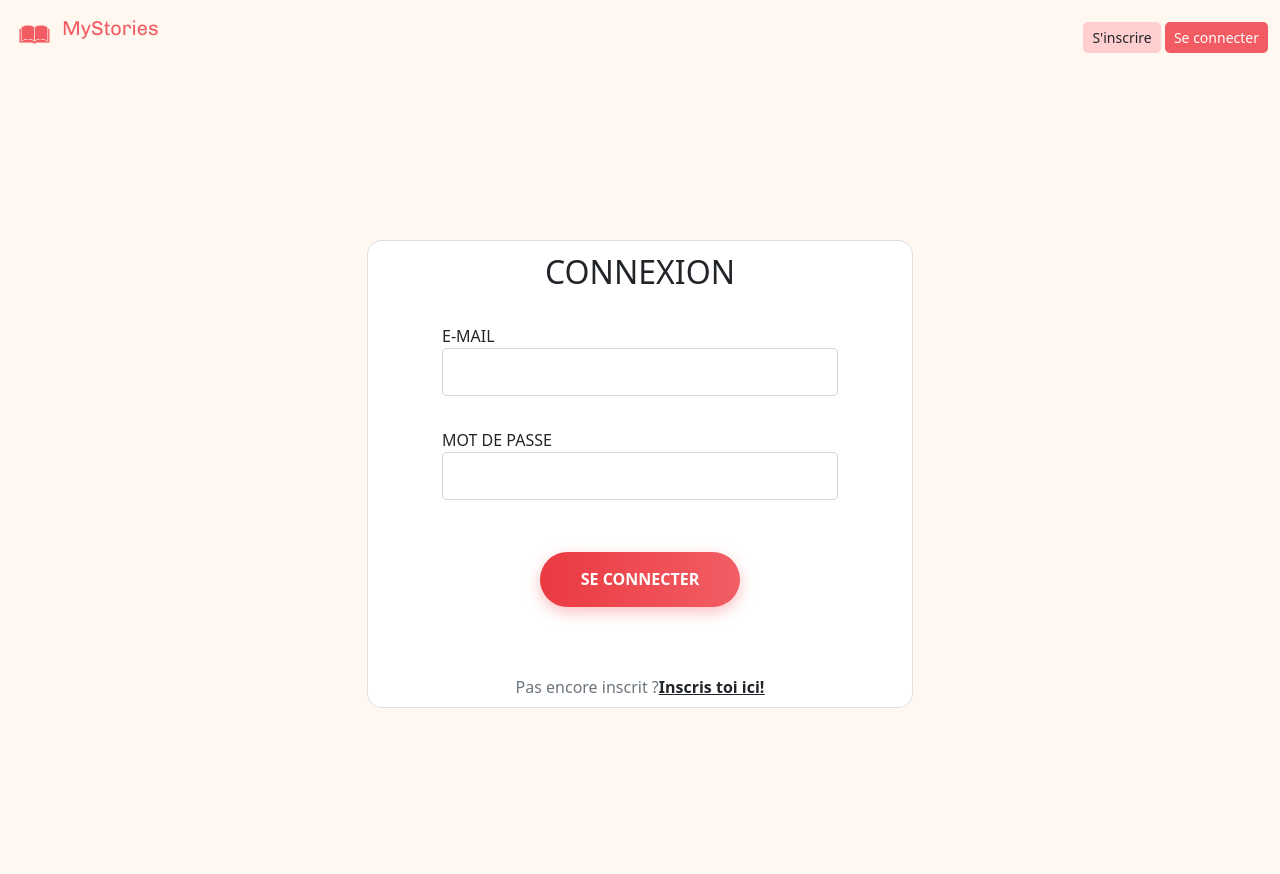
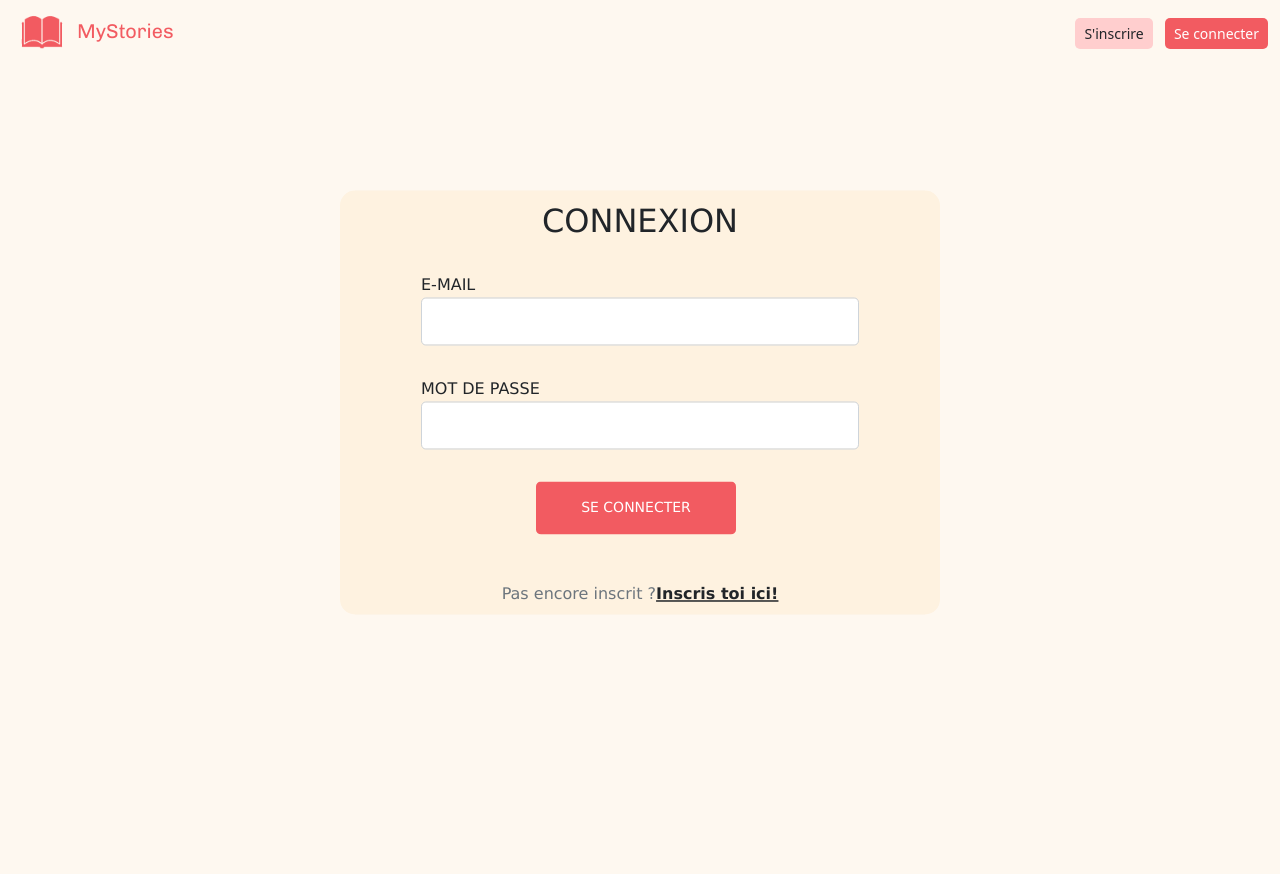
Before and after one commit to MathysTraversier/MyStories, a PHP site: page /connexion.php in a window 1280 px wide. After the commit the page ends 614 px from the top, so only its background shows below. Run offline with PHP 8.4, Linux system fonts and the light colour scheme.

Commit message:
alignement

```diff
--- a/connexion.php
+++ b/connexion.php
@@ -14,12 +14,12 @@
   <?php
   require("includes/navbar.php");
   ?>
-  <section class="vh-100 bg-image align-items-center">
-    <div class="mask d-flex align-items-center h-100 bg-orange-50">
+  <section class="vh-100 align-items-center">
+    <div class="mask d-flex align-items-center h-100">
       <div class="container h-100">
         <div class="row d-flex justify-content-center align-items-center h-100">
           <div class="col-12 col-md-9 col-lg-7 col-xl-6">
-            <div class="card" style="border-radius: 15px;">
+            <div class="card formulaireConnexion" style="border-radius: 15px;">
               <div class="card-body p-2">
                 <h2 class="text-uppercase text-center mb-2 pt-1">CONNEXION</h2></br>
 
@@ -38,10 +38,10 @@
                   </div>
 
                   <div class="d-flex justify-content-center">
-                    <input type="submit" class="btn-hover color-11" value="SE CONNECTER" />
+                    <a class="btn btn-sm me-2" id="btnValidate" href="#" type="button">SE CONNECTER</a>
                   </div>
 
-                  <p class="text-center text-muted mt-5 mb-0">Pas encore inscrit ?<a href="#!" class="fw-bold text-body"><u>Inscris toi ici!</u></a></p>
+                  <p class="text-center text-muted mt-5 mb-0">Pas encore inscrit ?<a href="inscription.php" class="fw-bold text-body"><u>Inscris toi ici!</u></a></p>
 
                 </form>
 
--- a/css/style.css
+++ b/css/style.css
@@ -157,3 +157,11 @@
     transform: translate(-50%, -5%);
     width: 600px;
 }
+
+#btnValidate{
+    background-color: #F25B61;
+    color: white;
+    border-radius: 5px;
+    padding: 15px;
+    width: 200px;
+}
--- a/includes/navbar.php
+++ b/includes/navbar.php
@@ -1,11 +1,11 @@
 <nav class="navbar navbar-light">
     <div class="container-fluid">
         <a class="navbar-brand" href="index.php" id="myStories">
-            <img src="images\th-removebg-preview 1.png" alt="" width="45" height="45" class="d-inline-block align-text-top">
+            <img src="images\th-removebg-preview 1.png" alt="" width="60" height="40" class="d-inline-block align-text">
             MyStories
         </a>
         <div class="navbar-right">
-            <a class="btn btn-sm" id="btnInscription" href="inscription.php" type="button">S'inscrire</a>
+            <a class="btn btn-sm me-2" id="btnInscription" href="inscription.php" type="button">S'inscrire</a>
             <a class="btn btn-sm btnRouge" href="connexion.php" type="button">Se connecter</a>
         </div>
     </div>
--- a/inscription.php
+++ b/inscription.php
@@ -45,14 +45,14 @@
                   <label class="form-label" for="form3Example4cg"></label>
                 </div>
 
-                <div class="form-outline w-75 mx-auto mb-2">
+                <div class="form-outline w-75 mx-auto mb-4">
                   CONFIRMER VOTRE MOT DE PASSE
                   <input type="password" id="form3Example4cdg" class="form-control form-control-lg" />
                   <label class="form-label" for="form3Example4cdg"></label>
                 </div>
 
                 <div class="d-flex justify-content-center">
-                  <button type="button" class="btn-hover color-11">S'INSCRIRE</button>
+                  <a class="btn btn-sm me-2" id="btnValidate" href="#" type="button">S'INSCRIRE</a>
                 </div>
 
                 <p class="text-center text-muted mt-5 mb-0">Déja inscrit? <a href="connexion.php" class="fw-bold text-body"><u>Connecte toi ici!</u></a></p>
```
Also changed, not shown: images/Affiche_Ocean.png (added), images/th-removebg-preview 1.png.
